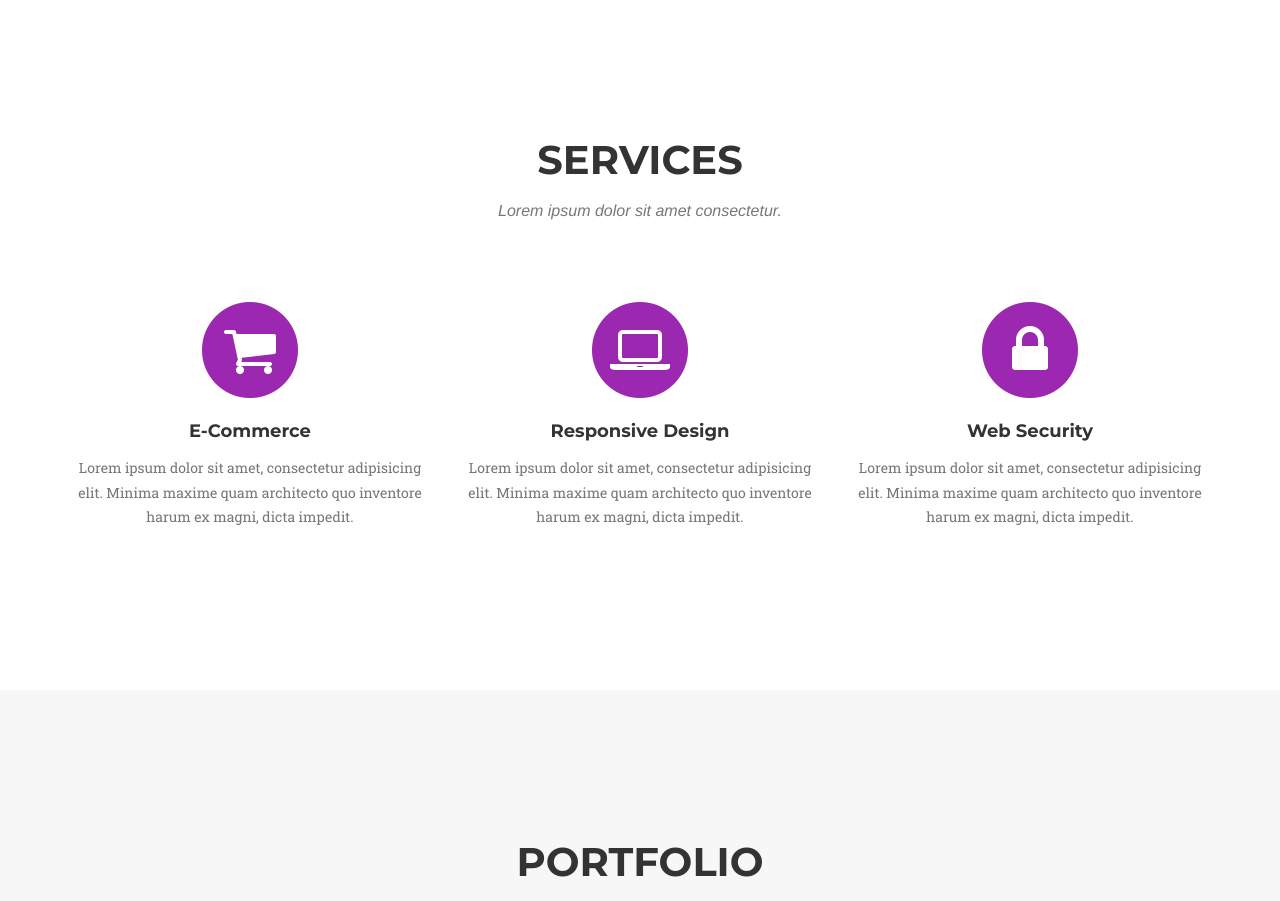
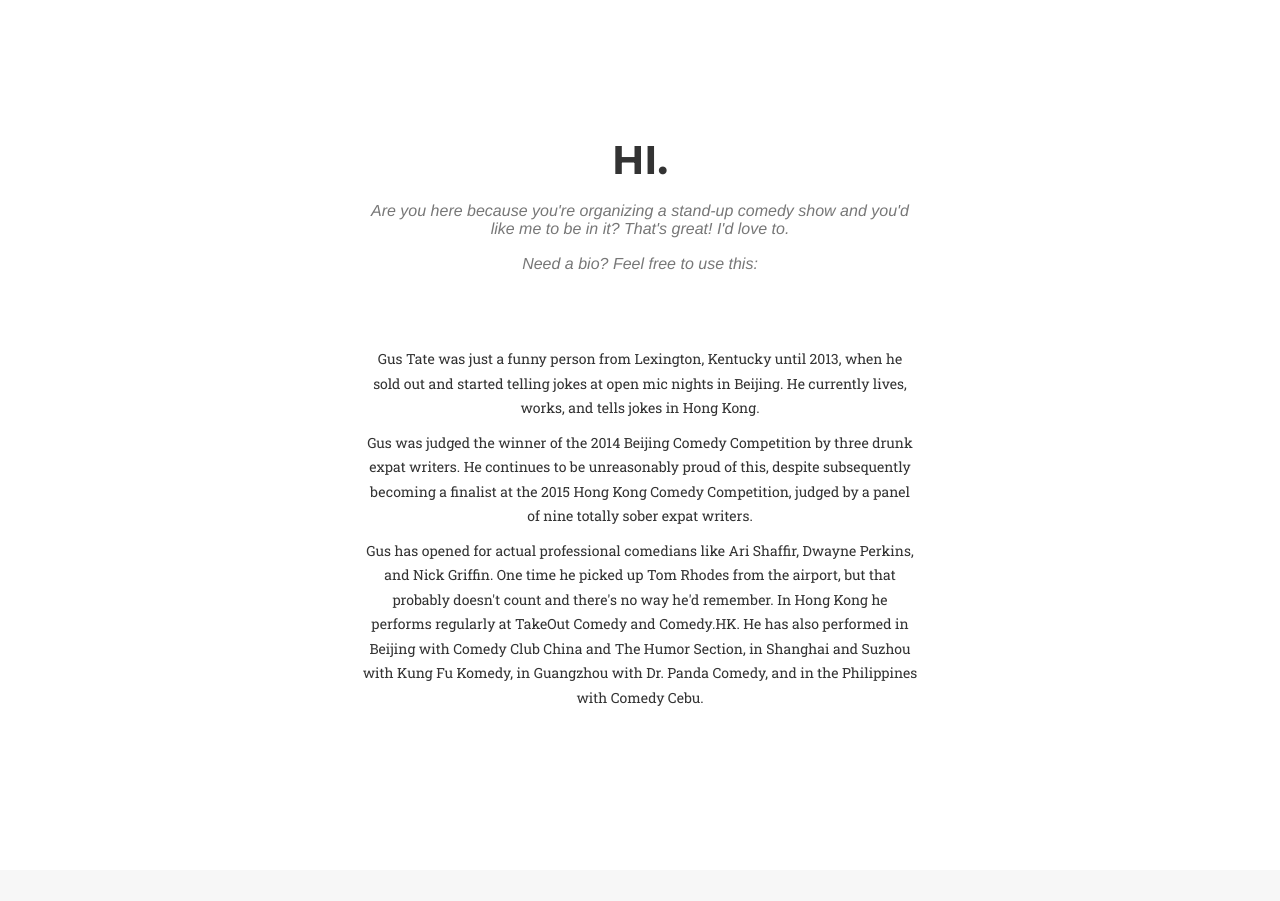
Before and after one commit to gustate/gustate.github.io, a plain HTML site: page index.html in a window 1280 px wide. Shown: the part 680-1581 px from the top of the page. Drawn offline with nearby package versions, Linux system fonts and the light colour scheme; a web font is replaced by a local one.

Commit message:
replace services section with intro/bio

```diff
--- a/index.html
+++ b/index.html
@@ -93,35 +93,25 @@
     <section id="services">
         <div class="container">
             <div class="row">
-                <div class="col-lg-12 text-center">
-                    <h2 class="section-heading">Services</h2>
-                    <h3 class="section-subheading text-muted">Lorem ipsum dolor sit amet consectetur.</h3>
-                </div>
-            </div>
-            <div class="row text-center">
-                <div class="col-md-4">
-                    <span class="fa-stack fa-4x">
-                        <i class="fa fa-circle fa-stack-2x text-primary"></i>
-                        <i class="fa fa-shopping-cart fa-stack-1x fa-inverse"></i>
-                    </span>
-                    <h4 class="service-heading">E-Commerce</h4>
-                    <p class="text-muted">Lorem ipsum dolor sit amet, consectetur adipisicing elit. Minima maxime quam architecto quo inventore harum ex magni, dicta impedit.</p>
-                </div>
-                <div class="col-md-4">
-                    <span class="fa-stack fa-4x">
-                        <i class="fa fa-circle fa-stack-2x text-primary"></i>
-                        <i class="fa fa-laptop fa-stack-1x fa-inverse"></i>
-                    </span>
-                    <h4 class="service-heading">Responsive Design</h4>
-                    <p class="text-muted">Lorem ipsum dolor sit amet, consectetur adipisicing elit. Minima maxime quam architecto quo inventore harum ex magni, dicta impedit.</p>
-                </div>
-                <div class="col-md-4">
-                    <span class="fa-stack fa-4x">
-                        <i class="fa fa-circle fa-stack-2x text-primary"></i>
-                        <i class="fa fa-lock fa-stack-1x fa-inverse"></i>
-                    </span>
-                    <h4 class="service-heading">Web Security</h4>
-                    <p class="text-muted">Lorem ipsum dolor sit amet, consectetur adipisicing elit. Minima maxime quam architecto quo inventore harum ex magni, dicta impedit.</p>
+                <div class="col-sm-6 col-sm-offset-3 text-center">
+                    <h2 class="section-heading">Hi.</h2>
+                    <h3 class="section-subheading text-muted">
+                        Are you here because you're organizing a stand-up comedy show and you'd like me to be in it? That's great! I'd love to.
+                        <br>
+                        <br>
+                        Need a bio? Feel free to use this:
+                    </h3>
+                    <p>
+                        Gus Tate was just a funny person from Lexington, Kentucky until 2013, when he sold out and started telling jokes at open mic nights in Beijing. He currently lives, works, and tells jokes in Hong Kong.
+                    </p>
+                    <p>
+                        Gus was judged the winner of the 2014 Beijing Comedy Competition by three drunk expat writers. He continues to be unreasonably proud of this, despite subsequently becoming a finalist at the 2015 Hong Kong Comedy Competition, judged by a panel of nine totally sober expat writers.
+                    </p>
+                    <p>
+                        Gus has opened for actual professional comedians like Ari Shaffir, Dwayne Perkins, and Nick Griffin. One time he picked up Tom Rhodes from the airport, but that probably doesn't count and there's no way he'd remember.
+
+                        In Hong Kong he performs regularly at TakeOut Comedy and Comedy.HK. He has also performed in Beijing with Comedy Club China and The Humor Section, in Shanghai and Suzhou with Kung Fu Komedy, in Guangzhou with Dr. Panda Comedy, and in the Philippines with Comedy Cebu.
+                    </p>
                 </div>
             </div>
         </div>
```
